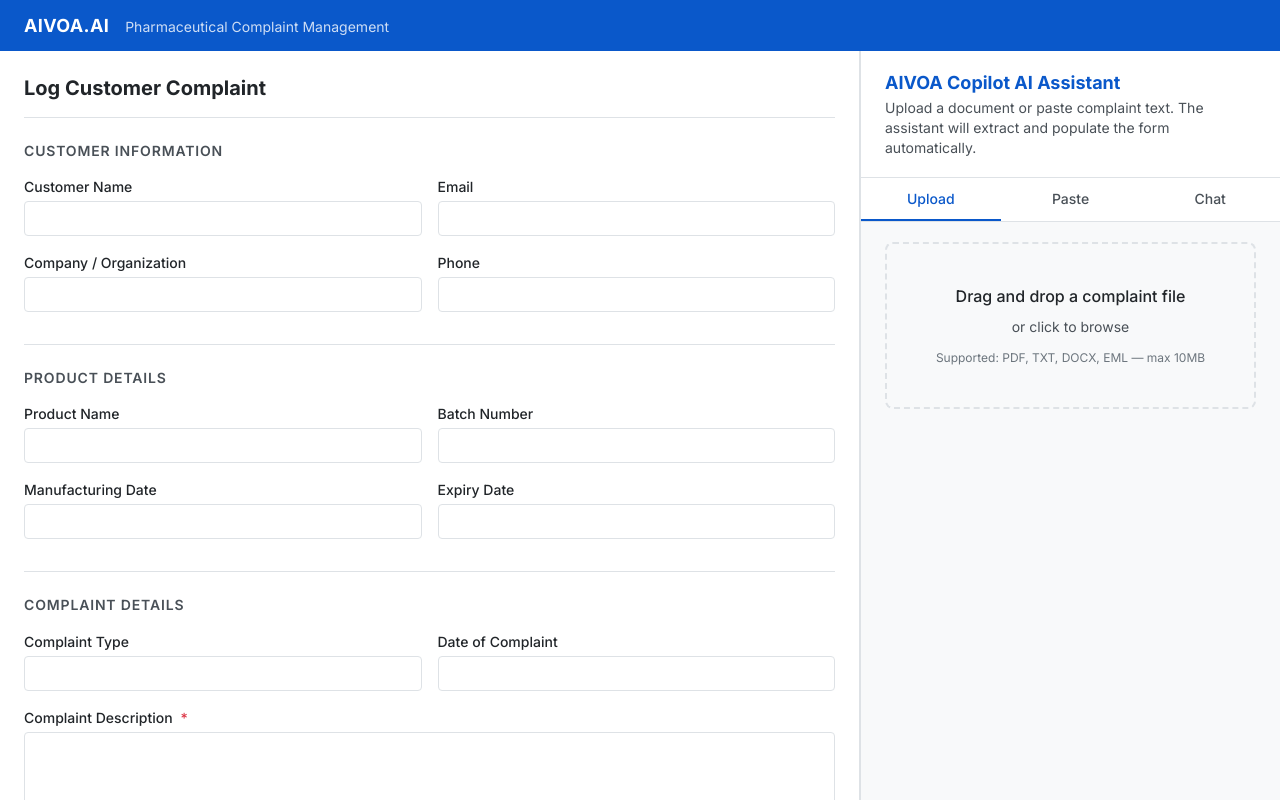
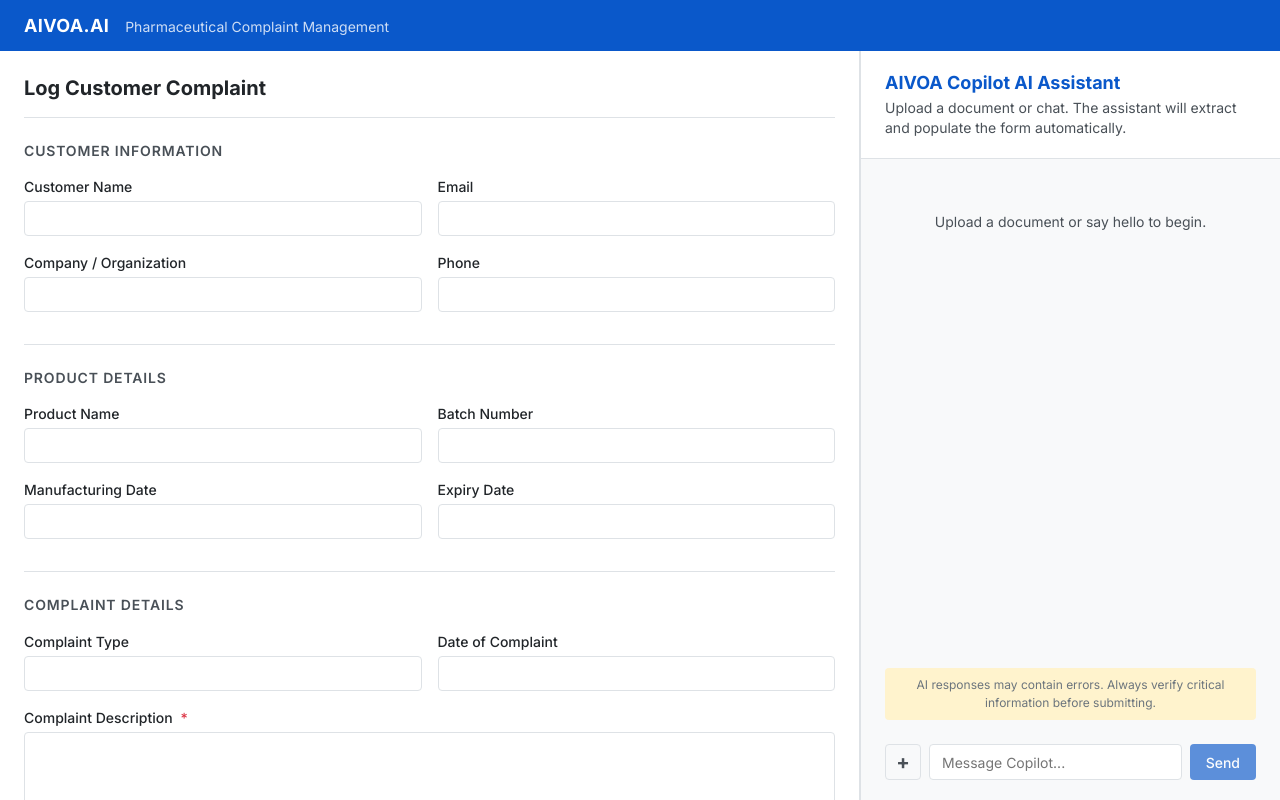
Before and after one commit to CyberShadowSensei/capsule-corp, a React (Vite) app in the folder frontend/: page / in a window 1280 px wide. Built offline with nearby package versions, Linux system fonts and the light colour scheme.

Commit message:
Phase 3-6: Unified chat UI with paperclip attachments and intelligent form merging

```diff
--- a/frontend/src/features/aiIntake/AiIntakePanel.css
+++ b/frontend/src/features/aiIntake/AiIntakePanel.css
@@ -27,35 +27,6 @@
   line-height: 1.4;
 }
 
-.ai-panel-tabs {
-  display: flex;
-  border-bottom: var(--border);
-  background: var(--color-bg);
-  flex-shrink: 0;
-}
-
-.tab-btn {
-  flex: 1;
-  padding: var(--space-3) var(--space-4);
-  font-size: var(--font-size-sm);
-  font-weight: 500;
-  color: var(--color-text-muted);
-  background: none;
-  border: none;
-  border-bottom: 2px solid transparent;
-  cursor: pointer;
-  transition: color 0.15s, border-color 0.15s;
-}
-
-.tab-btn:hover {
-  color: var(--color-text);
-}
-
-.tab-btn.active {
-  color: var(--color-primary);
-  border-bottom-color: var(--color-primary);
-}
-
 .ai-panel-body {
   flex: 1;
   overflow-y: auto;
@@ -64,103 +35,11 @@
   flex-direction: column;
 }
 
-.tab-panel {
+.chat-panel {
   display: flex;
   flex-direction: column;
   gap: var(--space-4);
   flex: 1;
-}
-
-/* Dropzone */
-.dropzone {
-  border: 2px dashed var(--color-border);
-  border-radius: var(--radius-md);
-  padding: var(--space-10);
-  display: flex;
-  align-items: center;
-  justify-content: center;
-  cursor: pointer;
-  transition: border-color 0.15s, background-color 0.15s;
-  text-align: center;
-}
-
-.dropzone:hover,
-.dropzone.dragover {
-  border-color: var(--color-primary);
-  background-color: var(--color-primary-subtle);
-}
-
-.dropzone-content {
-  display: flex;
-  flex-direction: column;
-  gap: var(--space-2);
-}
-
-.dropzone-primary {
-  font-size: var(--font-size-base);
-  font-weight: 500;
-  color: var(--color-text);
-}
-
-.dropzone-secondary {
-  font-size: var(--font-size-sm);
-  color: var(--color-text-muted);
-}
-
-.dropzone-meta {
-  font-size: var(--font-size-xs);
-  color: var(--color-secondary);
-  margin-top: var(--space-1);
-}
-
-/* Paste tab */
-.paste-label {
-  font-size: var(--font-size-sm);
-  font-weight: 500;
-  color: var(--color-text);
-}
-
-.paste-textarea {
-  width: 100%;
-  padding: var(--space-3);
-  font-size: var(--font-size-sm);
-  font-family: var(--font-family);
-  border: var(--border);
-  border-radius: var(--radius-sm);
-  resize: vertical;
-  line-height: 1.5;
-}
-
-.paste-textarea:focus {
-  border-color: var(--color-primary);
-  outline: none;
-  box-shadow: 0 0 0 3px rgba(10, 88, 202, 0.15);
-}
-
-.btn-extract {
-  align-self: flex-end;
-  padding: var(--space-2) var(--space-5);
-  font-size: var(--font-size-sm);
-  font-weight: 500;
-  color: #fff;
-  background-color: var(--color-primary);
-  border: none;
-  border-radius: var(--radius-sm);
-  cursor: pointer;
-  transition: background-color 0.15s;
-}
-
-.btn-extract:hover:not(:disabled) {
-  background-color: var(--color-primary-hover);
-}
-
-.btn-extract:disabled {
-  opacity: 0.65;
-  cursor: not-allowed;
-}
-
-/* Chat tab */
-.chat-panel {
   justify-content: flex-end;
 }
 
@@ -268,9 +147,70 @@
   border-radius: var(--radius-sm);
 }
 
+.chat-input-container {
+  display: flex;
+  flex-direction: column;
+  gap: var(--space-2);
+}
+
+.attachment-chip {
+  display: inline-flex;
+  align-items: center;
+  gap: var(--space-2);
+  padding: var(--space-2) var(--space-3);
+  background: var(--color-surface);
+  border: 1px solid var(--color-border);
+  border-radius: var(--radius-md);
+  align-self: flex-start;
+}
+
+.attachment-filename {
+  font-size: var(--font-size-xs);
+  color: var(--color-text);
+  max-width: 200px;
+  overflow: hidden;
+  text-overflow: ellipsis;
+  white-space: nowrap;
+}
+
+.attachment-remove {
+  background: none;
+  border: none;
+  font-size: var(--font-size-xs);
+  color: var(--color-danger);
+  cursor: pointer;
+  padding: 0;
+  font-weight: bold;
+}
+
+.attachment-remove:hover {
+  text-decoration: underline;
+}
+
 .chat-input-row {
   display: flex;
   gap: var(--space-2);
+}
+
+.btn-paperclip {
+  display: flex;
+  align-items: center;
+  justify-content: center;
+  width: 36px;
+  height: 36px;
+  background: var(--color-surface);
+  border: var(--border);
+  border-radius: var(--radius-sm);
+  cursor: pointer;
+  font-size: 20px;
+  font-weight: bold;
+  color: var(--color-text-muted);
+  transition: background-color 0.15s, color 0.15s;
+}
+
+.btn-paperclip:hover {
+  background: var(--color-bg);
+  color: var(--color-primary);
 }
 
 .chat-input {
@@ -324,6 +264,10 @@
   border-radius: var(--radius-sm);
 }
 
+.input-error {
+  margin-bottom: var(--space-2);
+}
+
 .intent-badge {
   display: inline-block;
   font-size: 11px;
--- a/frontend/src/features/aiIntake/AiIntakePanel.tsx
+++ b/frontend/src/features/aiIntake/AiIntakePanel.tsx
@@ -1,7 +1,7 @@
 import React, { useRef, useState } from 'react';
 import { useDispatch, useSelector } from 'react-redux';
 import type { AppDispatch, RootState } from '../../store';
-import { setJobId, setActiveTab, addChatMessage, setChatLoading } from './aiIntakeSlice';
+import { setJobId, addChatMessage, setChatLoading } from './aiIntakeSlice';
 import { useIntakeStream } from './useIntakeStream';
 import { applyAiFields } from '../complaintForm/complaintFormSlice';
 import ProgressBar from '../../components/ui/ProgressBar/ProgressBar';
@@ -11,41 +11,22 @@
 
 const AiIntakePanel: React.FC = () => {
   const dispatch = useDispatch<AppDispatch>();
-  const { jobId, status, progressPercent, extractedPayload, errorMessage, chatMessages, isChatLoading, activeTab } =
+  const { jobId, status, progressPercent, extractedPayload, errorMessage, chatMessages, isChatLoading } =
     useSelector((state: RootState) => state.aiIntake);
   const formFields = useSelector((state: RootState) => state.complaintForm.fields);
 
-  const [pasteText, setPasteText] = useState('');
   const [chatInput, setChatInput] = useState('');
-  const [dragOver, setDragOver] = useState(false);
+  const [selectedFile, setSelectedFile] = useState<File | null>(null);
   const [uploadError, setUploadError] = useState<string | null>(null);
+
   const fileInputRef = useRef<HTMLInputElement>(null);
   const chatEndRef = useRef<HTMLDivElement>(null);
 
   useIntakeStream(jobId);
 
-  const startJob = async (formData: FormData | null, pasteBody: { text: string } | null) => {
-    setUploadError(null);
-    try {
-      const url = formData ? '/api/v1/intake/upload' : '/api/v1/intake/paste';
-      const init: RequestInit = formData
-        ? { method: 'POST', body: formData }
-        : { method: 'POST', headers: { 'Content-Type': 'application/json' }, body: JSON.stringify(pasteBody) };
-
-      const res = await fetch(url, init);
-      if (!res.ok) {
-        const err = await res.json();
-        throw new Error(err.detail || 'Upload failed');
-      }
-      const data = await res.json();
-      dispatch(setJobId(data.job_id));
-      dispatch(setActiveTab('chat'));
-    } catch (err: unknown) {
-      setUploadError(err instanceof Error ? err.message : 'Upload failed');
-    }
-  };
-
-  const handleFile = (file: File) => {
+  const handleFileChange = (e: React.ChangeEvent<HTMLInputElement>) => {
+    const file = e.target.files?.[0];
+    if (file) {
       const ext = '.' + file.name.split('.').pop()?.toLowerCase();
       if (!ALLOWED_EXTS.includes(ext)) {
         setUploadError(`File type not supported. Allowed: ${ALLOWED_EXTS.join(', ')}`);
@@ -55,31 +36,65 @@
         setUploadError('File exceeds 10MB limit');
         return;
       }
-    const fd = new FormData();
-    fd.append('file', file);
-    startJob(fd, null);
+      setSelectedFile(file);
+      setUploadError(null);
+    }
   };
 
-  const handleDrop = (e: React.DragEvent) => {
-    e.preventDefault();
-    setDragOver(false);
-    const file = e.dataTransfer.files[0];
-    if (file) handleFile(file);
-  };
-
-  const handlePaste = () => {
-    if (!pasteText.trim()) return;
-    startJob(null, { text: pasteText });
+  const removeFile = () => {
+    setSelectedFile(null);
+    if (fileInputRef.current) {
+      fileInputRef.current.value = '';
+    }
   };
 
   const handleChat = async () => {
-    if (!chatInput.trim() || !jobId) return;
+    if (!chatInput.trim() && !selectedFile) return;
+
     const msg = chatInput.trim();
+    let currentJobId = jobId;
+
+    // Step 1: Upload file if present
+    if (selectedFile) {
+      setUploadError(null);
+      dispatch(setChatLoading(true));
+      try {
+        const fd = new FormData();
+        fd.append('file', selectedFile);
+        if (currentJobId) {
+          fd.append('job_id', currentJobId);
+        }
+
+        const res = await fetch('/api/v1/intake/upload', {
+          method: 'POST',
+          body: fd
+        });
+
+        if (!res.ok) {
+          const err = await res.json();
+          throw new Error(err.detail || 'Upload failed');
+        }
+
+        const data = await res.json();
+        currentJobId = data.job_id;
+        if (!jobId) {
+          dispatch(setJobId(currentJobId));
+        }
+        removeFile();
+      } catch (err: unknown) {
+        setUploadError(err instanceof Error ? err.message : 'Upload failed');
+        dispatch(setChatLoading(false));
+        return;
+      }
+    }
+
+    // Step 2: Send chat message if there is text
+    if (msg && currentJobId) {
       setChatInput('');
       dispatch(addChatMessage({ role: 'user', content: msg }));
       dispatch(setChatLoading(true));
       try {
-      const res = await fetch(`/api/v1/intake/${jobId}/chat`, {
+        const res = await fetch(`/api/v1/intake/${currentJobId}/chat`, {
           method: 'POST',
           headers: { 'Content-Type': 'application/json' },
           body: JSON.stringify({ message: msg, current_fields: formFields }),
@@ -96,6 +111,10 @@
         dispatch(setChatLoading(false));
         setTimeout(() => chatEndRef.current?.scrollIntoView({ behavior: 'smooth' }), 100);
       }
+    } else {
+       dispatch(setChatLoading(false));
+       setTimeout(() => chatEndRef.current?.scrollIntoView({ behavior: 'smooth' }), 100);
+    }
   };
 
   const isProcessing = status === 'pending' || status === 'running';
@@ -105,83 +124,12 @@
       <div className="ai-panel-header">
         <h2 className="ai-panel-title">AIVOA Copilot AI Assistant</h2>
         <p className="ai-panel-subtitle">
-          Upload a document or paste complaint text. The assistant will extract and populate the form automatically.
+          Upload a document or chat. The assistant will extract and populate the form automatically.
         </p>
       </div>
 
-      <div className="ai-panel-tabs" role="tablist">
-        {(['upload', 'paste', 'chat'] as const).map((tab) => (
-          <button
-            key={tab}
-            id={`tab-${tab}`}
-            role="tab"
-            aria-selected={activeTab === tab}
-            className={`tab-btn${activeTab === tab ? ' active' : ''}`}
-            onClick={() => dispatch(setActiveTab(tab))}
-          >
-            {tab.charAt(0).toUpperCase() + tab.slice(1)}
-          </button>
-        ))}
-      </div>
-
       <div className="ai-panel-body">
-        {activeTab === 'upload' && (
-          <div className="tab-panel" id="panel-upload" role="tabpanel" aria-labelledby="tab-upload">
-            <div
-              className={`dropzone${dragOver ? ' dragover' : ''}`}
-              onDragOver={(e) => { e.preventDefault(); setDragOver(true); }}
-              onDragLeave={() => setDragOver(false)}
-              onDrop={handleDrop}
-              onClick={() => fileInputRef.current?.click()}
-              role="button"
-              tabIndex={0}
-              aria-label="Upload complaint file"
-              onKeyDown={(e) => e.key === 'Enter' && fileInputRef.current?.click()}
-            >
-              <input
-                ref={fileInputRef}
-                type="file"
-                accept=".pdf,.txt,.docx,.eml"
-                className="hidden-file-input"
-                onChange={(e) => e.target.files?.[0] && handleFile(e.target.files[0])}
-                aria-hidden="true"
-              />
-              <div className="dropzone-content">
-                <p className="dropzone-primary">Drag and drop a complaint file</p>
-                <p className="dropzone-secondary">or click to browse</p>
-                <p className="dropzone-meta">Supported: PDF, TXT, DOCX, EML — max 10MB</p>
-              </div>
-            </div>
-            {uploadError && <p className="panel-error" role="alert">{uploadError}</p>}
-          </div>
-        )}
-
-        {activeTab === 'paste' && (
-          <div className="tab-panel" id="panel-paste" role="tabpanel" aria-labelledby="tab-paste">
-            <label htmlFor="paste-textarea" className="paste-label">Paste complaint text or email body</label>
-            <textarea
-              id="paste-textarea"
-              className="paste-textarea"
-              value={pasteText}
-              onChange={(e) => setPasteText(e.target.value)}
-              placeholder="Paste the complaint text here..."
-              rows={10}
-            />
-            <button
-              id="btn-extract-paste"
-              type="button"
-              className="btn-extract"
-              onClick={handlePaste}
-              disabled={!pasteText.trim() || isProcessing}
-            >
-              Extract with AI
-            </button>
-            {uploadError && <p className="panel-error" role="alert">{uploadError}</p>}
-          </div>
-        )}
-
-        {activeTab === 'chat' && (
-          <div className="tab-panel chat-panel" id="panel-chat" role="tabpanel" aria-labelledby="tab-chat">
+        <div className="chat-panel" id="panel-chat">
           {isProcessing && (
             <div className="progress-section">
               <ProgressBar percent={progressPercent} label="Extracting..." />
@@ -196,12 +144,13 @@
               <p className="summary-text">{extractedPayload.summary}</p>
             </div>
           )}
+
           <div className="chat-messages" aria-live="polite">
             {chatMessages.length === 0 && !isProcessing && (
               <p className="chat-empty">
                 {jobId
                   ? 'Extraction complete. Ask a follow-up question or review the form.'
-                    : 'Upload or paste a complaint document to begin.'}
+                  : 'Upload a document or say hello to begin.'}
               </p>
             )}
             {chatMessages.map((msg: any, i: number) => (
@@ -226,7 +175,32 @@
             AI responses may contain errors. Always verify critical information before submitting.
           </div>
 
+          {uploadError && <p className="panel-error input-error" role="alert">{uploadError}</p>}
+
+          <div className="chat-input-container">
+            {selectedFile && (
+              <div className="attachment-chip">
+                <span className="attachment-filename">{selectedFile.name}</span>
+                <button type="button" className="attachment-remove" onClick={removeFile} aria-label="Remove attachment">[X]</button>
+              </div>
+            )}
             <div className="chat-input-row">
+              <button
+                type="button"
+                className="btn-paperclip"
+                onClick={() => fileInputRef.current?.click()}
+                aria-label="Attach file"
+              >
+                +
+              </button>
+              <input
+                ref={fileInputRef}
+                type="file"
+                accept=".pdf,.txt,.docx,.eml"
+                className="hidden-file-input"
+                onChange={handleFileChange}
+                aria-hidden="true"
+              />
               <input
                 id="chat-input"
                 type="text"
@@ -234,8 +208,8 @@
                 value={chatInput}
                 onChange={(e) => setChatInput(e.target.value)}
                 onKeyDown={(e) => e.key === 'Enter' && handleChat()}
-                placeholder={jobId ? 'Ask a follow-up question...' : 'Upload a document first'}
-                disabled={!jobId || isChatLoading}
+                placeholder="Message Copilot..."
+                disabled={isChatLoading}
                 aria-label="Chat message input"
               />
               <button
@@ -243,14 +217,14 @@
                 type="button"
                 className="chat-send"
                 onClick={handleChat}
-                disabled={!jobId || !chatInput.trim() || isChatLoading}
+                disabled={(!chatInput.trim() && !selectedFile) || isChatLoading}
                 aria-label="Send message"
               >
                 Send
               </button>
             </div>
           </div>
-        )}
+        </div>
       </div>
     </div>
   );
```
Also changed, not shown: 1 other file (tests, documents, lock files or other folders). Lines whose indentation alone changed are shown as unchanged.
